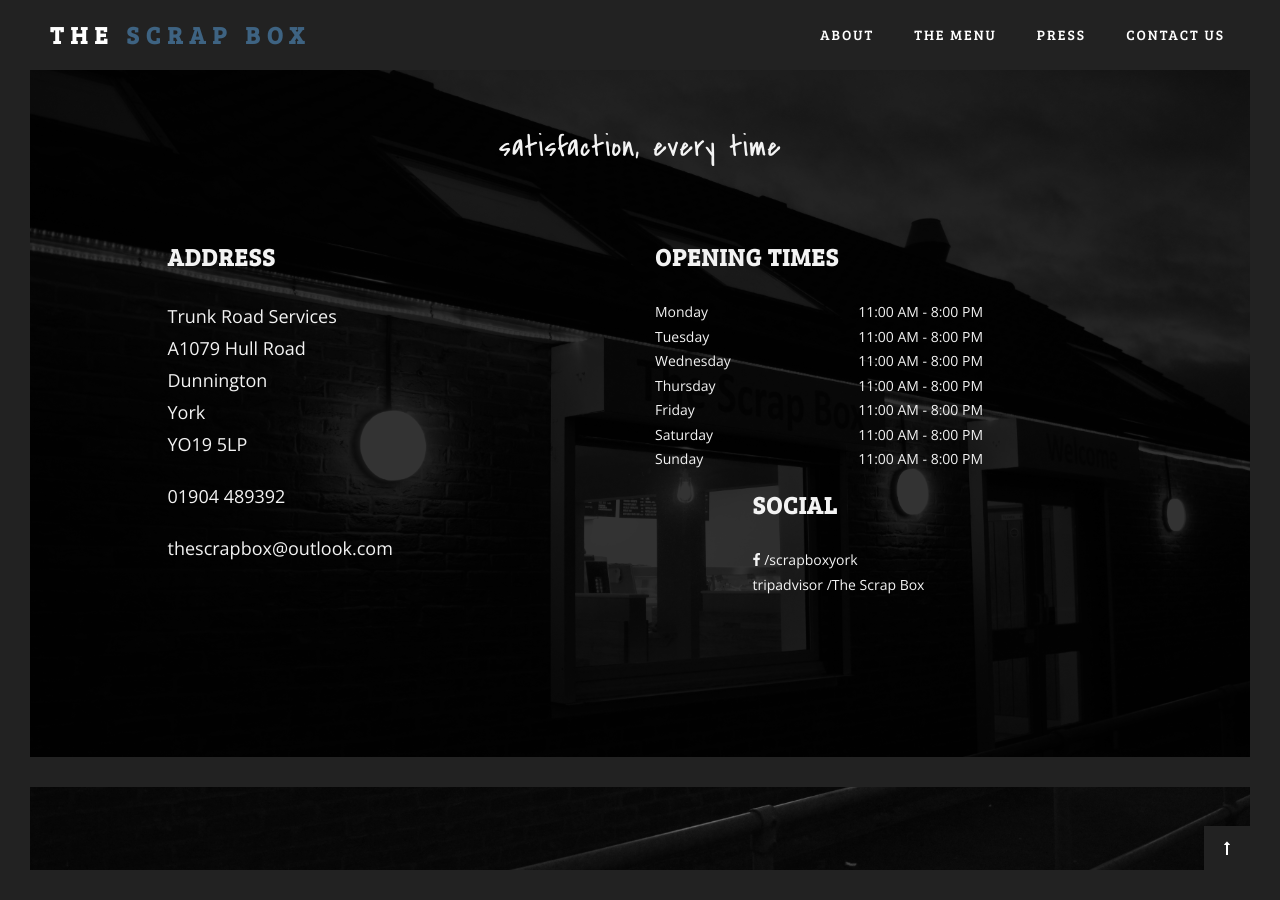
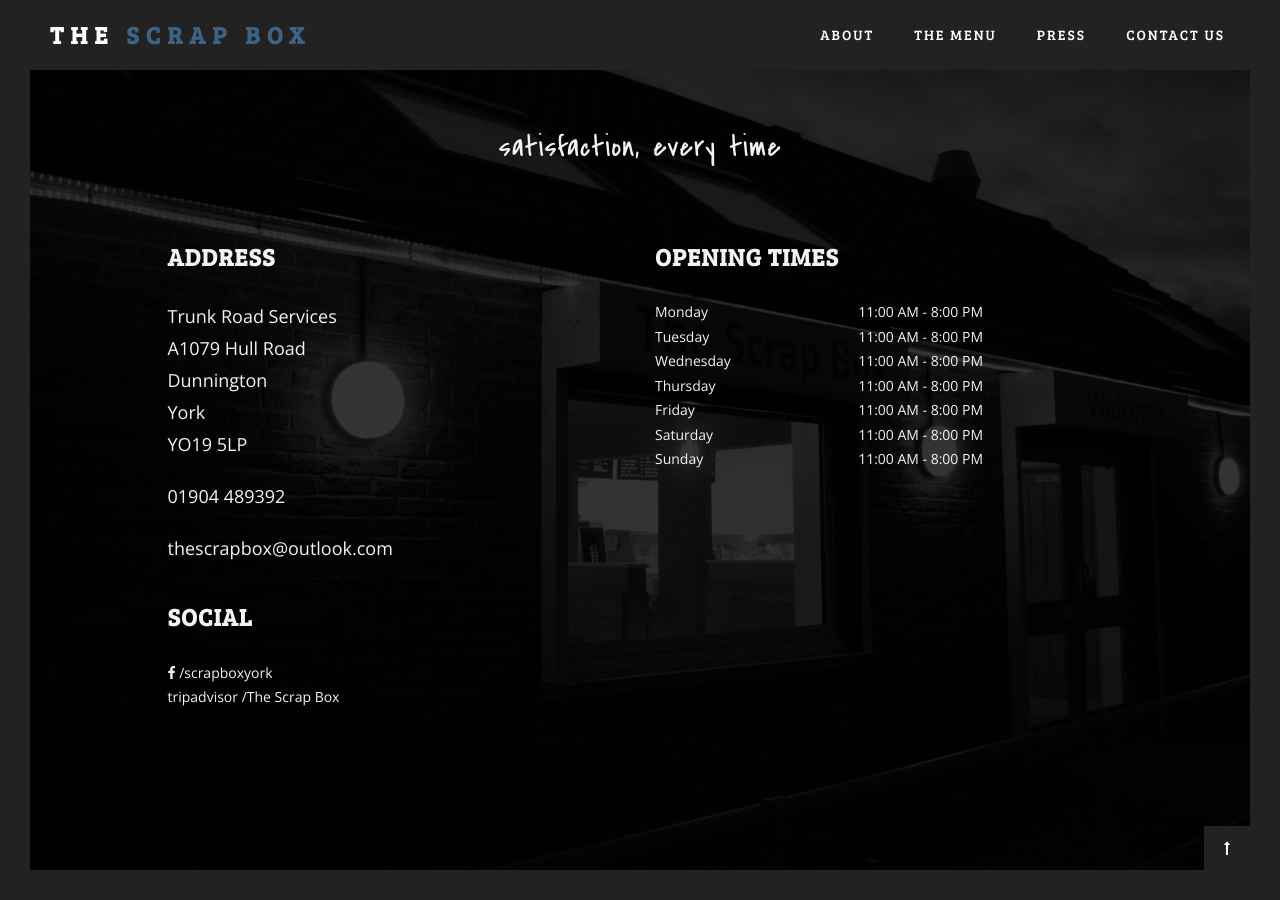
Before and after one commit to axwalker/thescrapbox, a Jekyll site: the page built from index.md, in a window 1280 px wide and 900 px high, scrolled down 5138 px. Built offline with Jekyll 4.4.1, drawn with Linux system fonts in a browser that asks for light colours.

Commit message:
Revert the layout

```diff
--- a/_layouts/home.html
+++ b/_layouts/home.html
@@ -266,7 +266,7 @@
                         </div>
                     </div>
 
-                    <div class="col-md-5 col-md-offset-1 wow fadeIn">
+                    <div class="col-md-10 col-md-offset-1 wow fadeIn">
                         <h3 class="mb30">Social</h3>
                             <ul class="list-inline social-links wow fadeIn" data-wow-delay="0.2s">
                                 <li>
```
